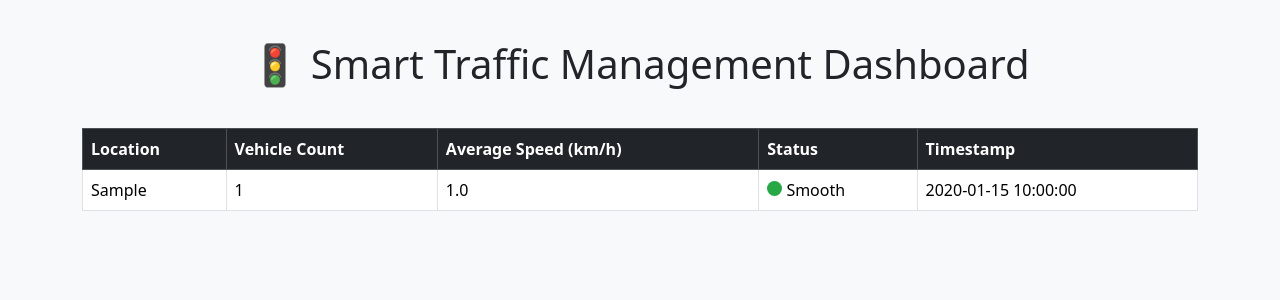
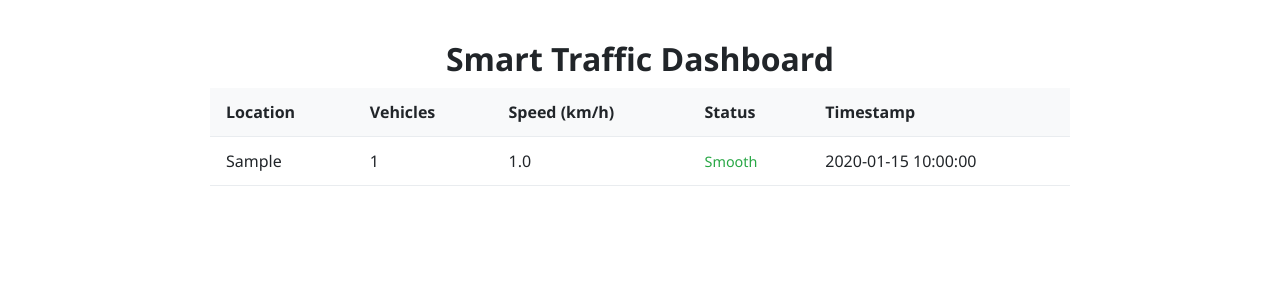
Before and after one commit to Suensa01/IoT_Project, a Flask app: page / in a window 1280 px wide. Shown: the top 300 px of the page. Run offline with Flask 3, Linux system fonts and the light colour scheme; tables that the repository leaves empty hold one stand-in row (values such as "Sample post").

Commit message:
Update index.html

```diff
--- a/IOT/smart_traffic/templates/index.html
+++ b/IOT/smart_traffic/templates/index.html
@@ -6,40 +6,85 @@
   <link href="https://cdn.jsdelivr.net/npm/bootstrap@5.3.3/dist/css/bootstrap.min.css" rel="stylesheet">
   <style>
     body {
+      background-color: #ffffff;
+      font-family: 'Segoe UI', Tahoma, Geneva, Verdana, sans-serif;
+      color: #212529;
+    }
+
+    .container {
+      padding: 40px 20px;
+      max-width: 900px;
+      margin: auto;
+    }
+
+    h1 {
+      font-size: 2rem;
+      font-weight: 600;
+      margin-bottom: 10px;
+      text-align: center;
+    }
+
+    p {
+      text-align: center;
+      color: #6c757d;
+      margin-bottom: 40px;
+    }
+
+    table {
+      width: 100%;
+      border-collapse: collapse;
+    }
+
+    thead {
+      font-weight: 600;
       background-color: #f8f9fa;
     }
-    .container {
-      margin-top: 40px;
+
+    th, td {
+      padding: 12px 16px;
+      text-align: left;
+      border-bottom: 1px solid #e9ecef;
     }
-    .table-container {
-      margin-top: 30px;
+
+    .status {
+      font-size: 0.9rem;
+      font-weight: 500;
     }
+
+    .status.smooth {
+      color: #28a745;
+    }
+
+    .status.moderate {
+      color: #ffc107;
+    }
+
+    .status.congested {
+      color: #dc3545;
+    }
+
+    @media (max-width: 768px) {
+      th, td {
+        font-size: 0.9rem;
+        padding: 10px 12px;
+      }
+
       h1 {
-      text-align: center;
-      margin-bottom: 40px;
+        font-size: 1.5rem;
       }
-    .status-light {
-      height: 15px;
-      width: 15px;
-      border-radius: 50%;
-      display: inline-block;
     }
-    .green { background-color: #28a745; }
-    .yellow { background-color: #ffc107; }
-    .red { background-color: #dc3545; }
   </style>
 </head>
 <body>
   <div class="container">
-    <h1>🚦 Smart Traffic Management Dashboard</h1>
+    <h1>Smart Traffic Dashboard</h1>
 
-    <div class="table-container">
-      <table class="table table-bordered table-hover">
-        <thead class="table-dark">
+    <table>
+      <thead>
         <tr>
           <th>Location</th>
-            <th>Vehicle Count</th>
-            <th>Average Speed (km/h)</th>
+          <th>Vehicles</th>
+          <th>Speed (km/h)</th>
           <th>Status</th>
           <th>Timestamp</th>
         </tr>
@@ -52,11 +97,11 @@
           <td>{{ entry.speed }}</td>
           <td>
             {% if entry.vehicle_count > 60 %}
-                <span class="status-light red"></span> Congested
+              <span class="status congested">Congested</span>
             {% elif entry.vehicle_count > 30 %}
-                <span class="status-light yellow"></span> Moderate
+              <span class="status moderate">Moderate</span>
             {% else %}
-                <span class="status-light green"></span> Smooth
+              <span class="status smooth">Smooth</span>
             {% endif %}
           </td>
           <td>{{ entry.timestamp.strftime('%Y-%m-%d %H:%M:%S') }}</td>
@@ -65,6 +110,5 @@
       </tbody>
     </table>
   </div>
-  </div>
 </body>
 </html>
```
Lines whose indentation alone changed are shown as unchanged.
